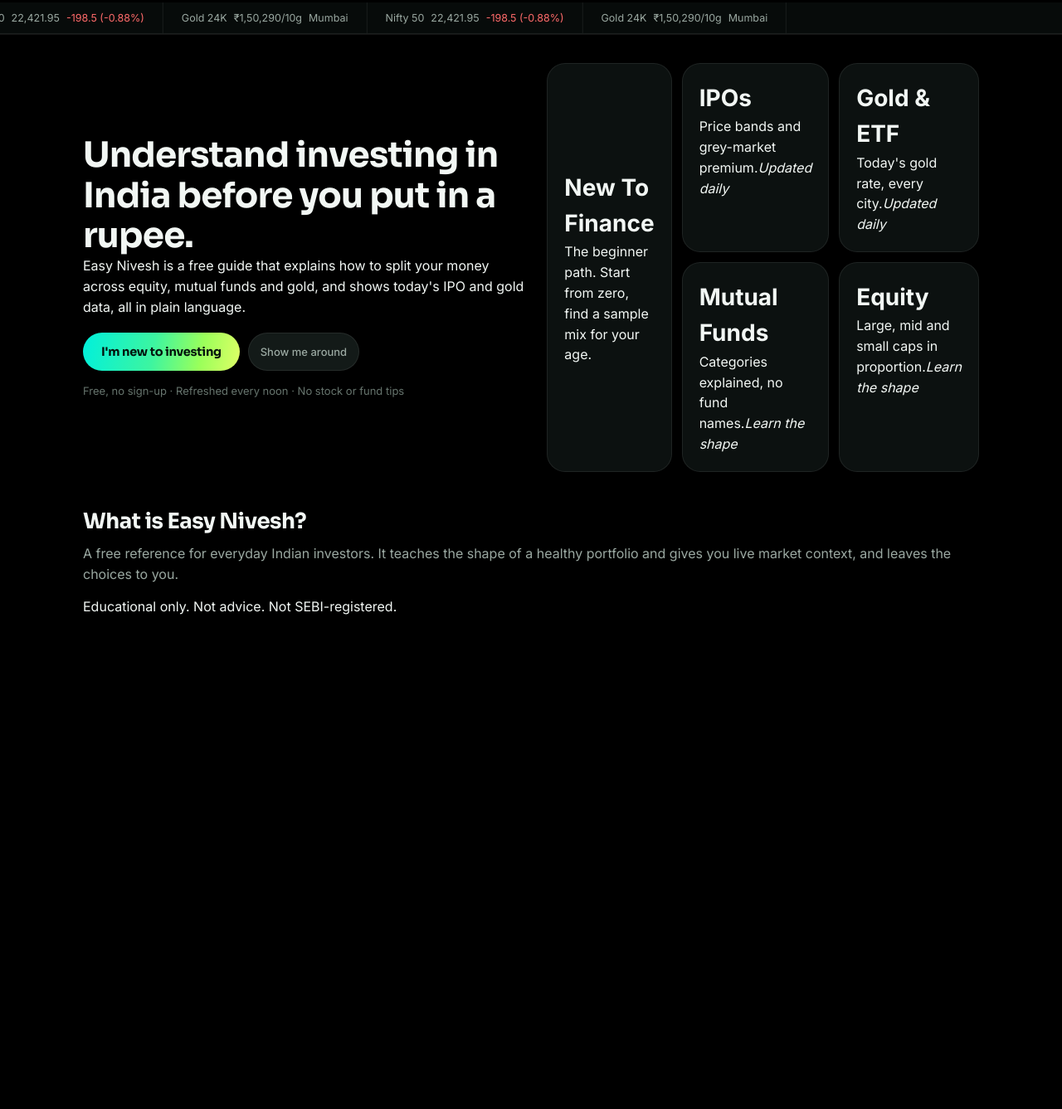
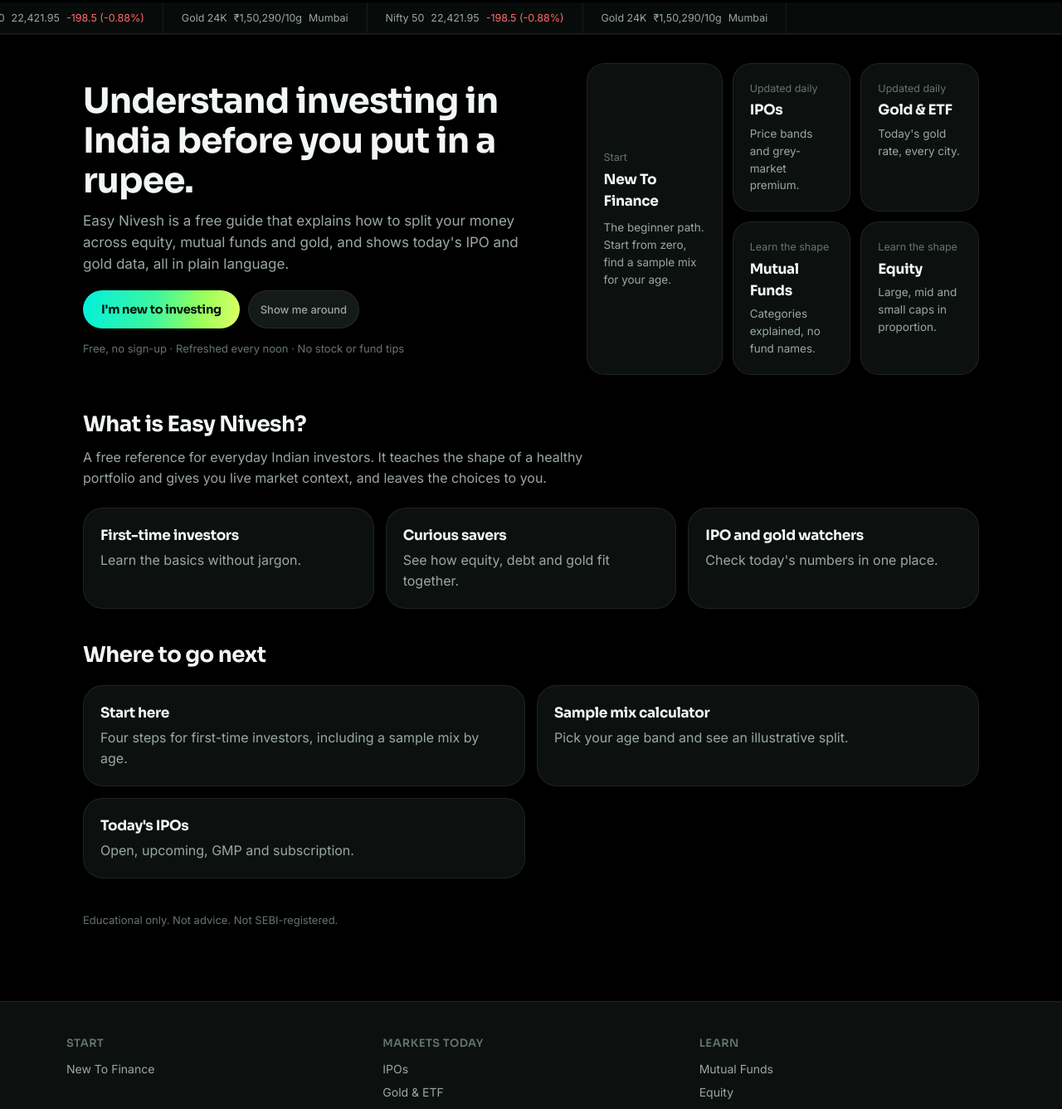
Before and after one commit to cometvault/indian-portfolio-view, a website: page index.html in a window 1280 px wide. Shown: the part 61-1398 px from the top of the page at 83% size. Before the commit the page ends 868 px from the top, so only its background shows below. Drawn offline with Linux system fonts and the light colour scheme.

Commit message:
Restore full home page + pure black theme-color and CSS v=16

```diff
--- a/index.html
+++ b/index.html
@@ -8,15 +8,12 @@
 <link rel="stylesheet" href="styles-ui.css?v=16">
 <link rel="stylesheet" href="styles-kv.css?v=16">
 </head>
-<body data-page="home">
-<a class="skip" href="#main">Skip to content</a>
-<div class="glow" aria-hidden="true"></div>
-<div id="hdr"></div>
+<body data-page="home"><a class="skip" href="#main">Skip to content</a><div id="hdr"></div><div class="glow"></div>
 <main id="main" class="wrap">
-  <section class="hero two" style="align-items:center;padding-top:34px">
+<div class="hero two" style="align-items:center;padding-top:34px">
   <div>
     <h1>Understand investing in India before you put in a rupee.</h1>
-      <p class="lede">Easy Nivesh is a free guide that explains how to split your money across equity, mutual funds and gold, and shows today's IPO and gold data, all in plain language.</p>
+    <p class="lead">Easy Nivesh is a free guide that explains how to split your money across equity, mutual funds and gold, and shows today's IPO and gold data, all in plain language.</p>
     <div style="display:flex;flex-wrap:wrap;gap:10px;margin-top:18px">
       <a class="go" href="new-to-finance.html">I'm new to investing</a>
       <a class="chip" href="#choose">Show me around</a>
@@ -24,19 +21,36 @@
     <p class="note" style="margin-top:14px">Free, no sign-up · Refreshed every noon · No stock or fund tips</p>
   </div>
   <div class="bento" id="choose">
-      <a class="tile" href="new-to-finance.html"><b>New To Finance</b><span>The beginner path. Start from zero, find a sample mix for your age.</span></a>
-      <a class="tile" href="ipo.html"><b>IPOs</b><span>Price bands and grey-market premium.</span><em class="tag">Updated daily</em></a>
-      <a class="tile" href="gold-etf.html"><b>Gold &amp; ETF</b><span>Today's gold rate, every city.</span><em class="tag">Updated daily</em></a>
-      <a class="tile" href="mutual-funds.html"><b>Mutual Funds</b><span>Categories explained, no fund names.</span><em class="tag">Learn the shape</em></a>
-      <a class="tile" href="equity.html"><b>Equity</b><span>Large, mid and small caps in proportion.</span><em class="tag">Learn the shape</em></a>
+    <a class="tile" href="new-to-finance.html"><small>Start</small><h3>New To Finance</h3><p>The beginner path. Start from zero, find a sample mix for your age.</p></a>
+    <a class="tile" href="ipo.html"><small>Updated daily</small><h3>IPOs</h3><p>Price bands and grey-market premium.</p></a>
+    <a class="tile" href="gold-etf.html"><small>Updated daily</small><h3>Gold &amp; ETF</h3><p>Today's gold rate, every city.</p></a>
+    <a class="tile" href="mutual-funds.html"><small>Learn the shape</small><h3>Mutual Funds</h3><p>Categories explained, no fund names.</p></a>
+    <a class="tile" href="equity.html"><small>Learn the shape</small><h3>Equity</h3><p>Large, mid and small caps in proportion.</p></a>
+  </div>
+</div>
+
+<section class="sec" style="margin-top:40px">
+  <h2>What is Easy Nivesh?</h2>
+  <p style="color:var(--mu);max-width:62ch;line-height:1.6">A free reference for everyday Indian investors. It teaches the shape of a healthy portfolio and gives you live market context, and leaves the choices to you.</p>
+  <div class="g3" style="margin-top:22px">
+    <div class="card"><h3>First-time investors</h3><p style="color:var(--mu)">Learn the basics without jargon.</p></div>
+    <div class="card"><h3>Curious savers</h3><p style="color:var(--mu)">See how equity, debt and gold fit together.</p></div>
+    <div class="card"><h3>IPO and gold watchers</h3><p style="color:var(--mu)">Check today's numbers in one place.</p></div>
   </div>
 </section>
-  <section class="sec" style="margin-top:40px">
-    <h2>What is Easy Nivesh?</h2>
-    <p>A free reference for everyday Indian investors. It teaches the shape of a healthy portfolio and gives you live market context, and leaves the choices to you.</p>
+
+<section class="sec" style="margin-top:36px">
+  <h2>Where to go next</h2>
+  <div class="g2" style="margin-top:16px">
+    <a class="card" href="new-to-finance.html" style="text-decoration:none;color:inherit"><h3>Start here</h3><p style="color:var(--mu)">Four steps for first-time investors, including a sample mix by age.</p></a>
+    <a class="card" href="new-to-finance.html#mix" style="text-decoration:none;color:inherit"><h3>Sample mix calculator</h3><p style="color:var(--mu)">Pick your age band and see an illustrative split.</p></a>
+    <a class="card" href="ipo.html" style="text-decoration:none;color:inherit"><h3>Today's IPOs</h3><p style="color:var(--mu)">Open, upcoming, GMP and subscription.</p></a>
+  </div>
 </section>
-  <p class="foot-note">Educational only. Not advice. Not SEBI-registered.</p>
+
+<p class="note" style="margin-top:40px;margin-bottom:24px">Educational only. Not advice. Not SEBI-registered.</p>
 </main>
+<div id="ftr"></div>
 <script src="app.js?v=16"></script>
 <script src="hdr-align.js?v=16"></script>
 </body></html>
```
Lines whose indentation alone changed are shown as unchanged.
